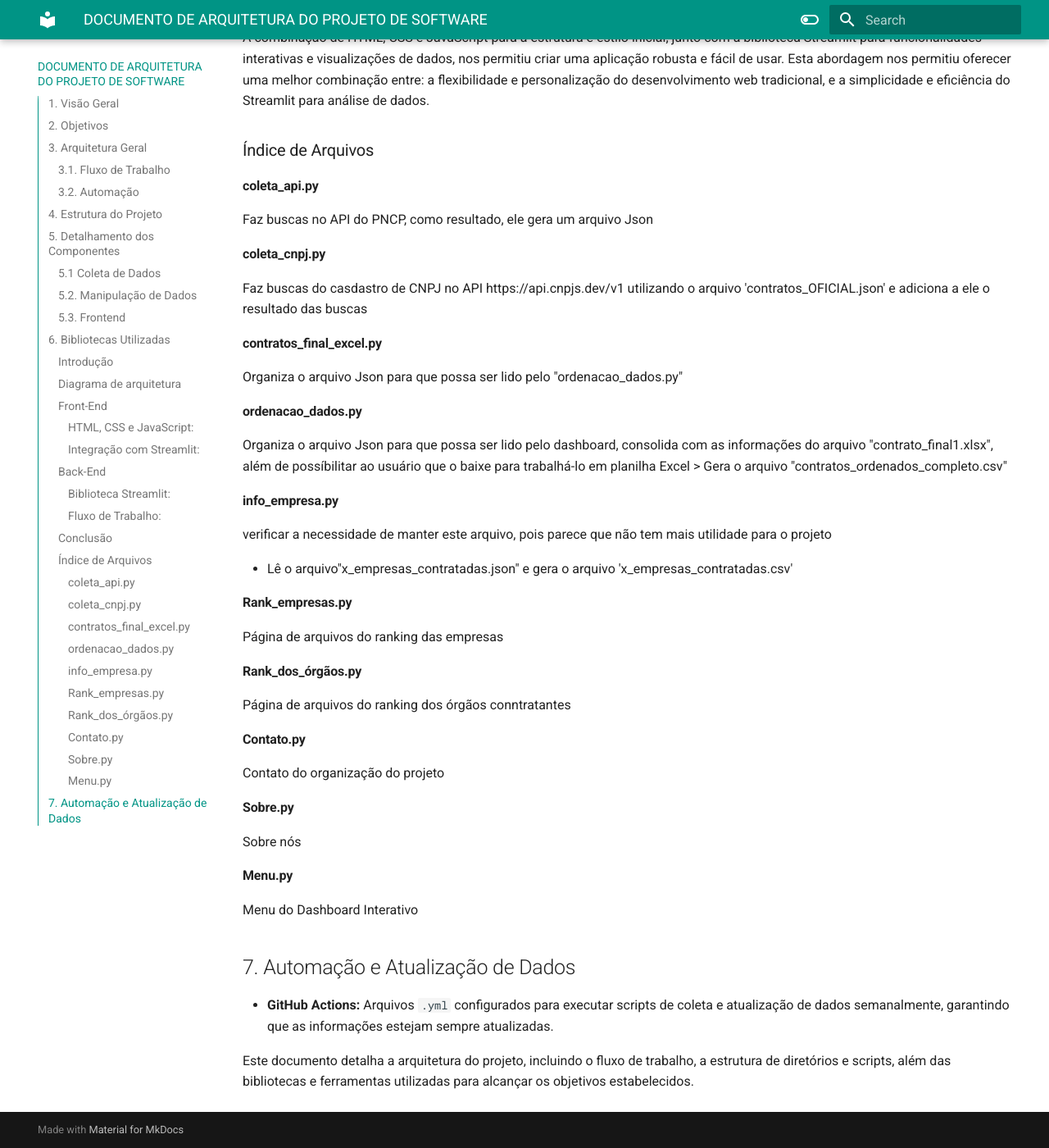
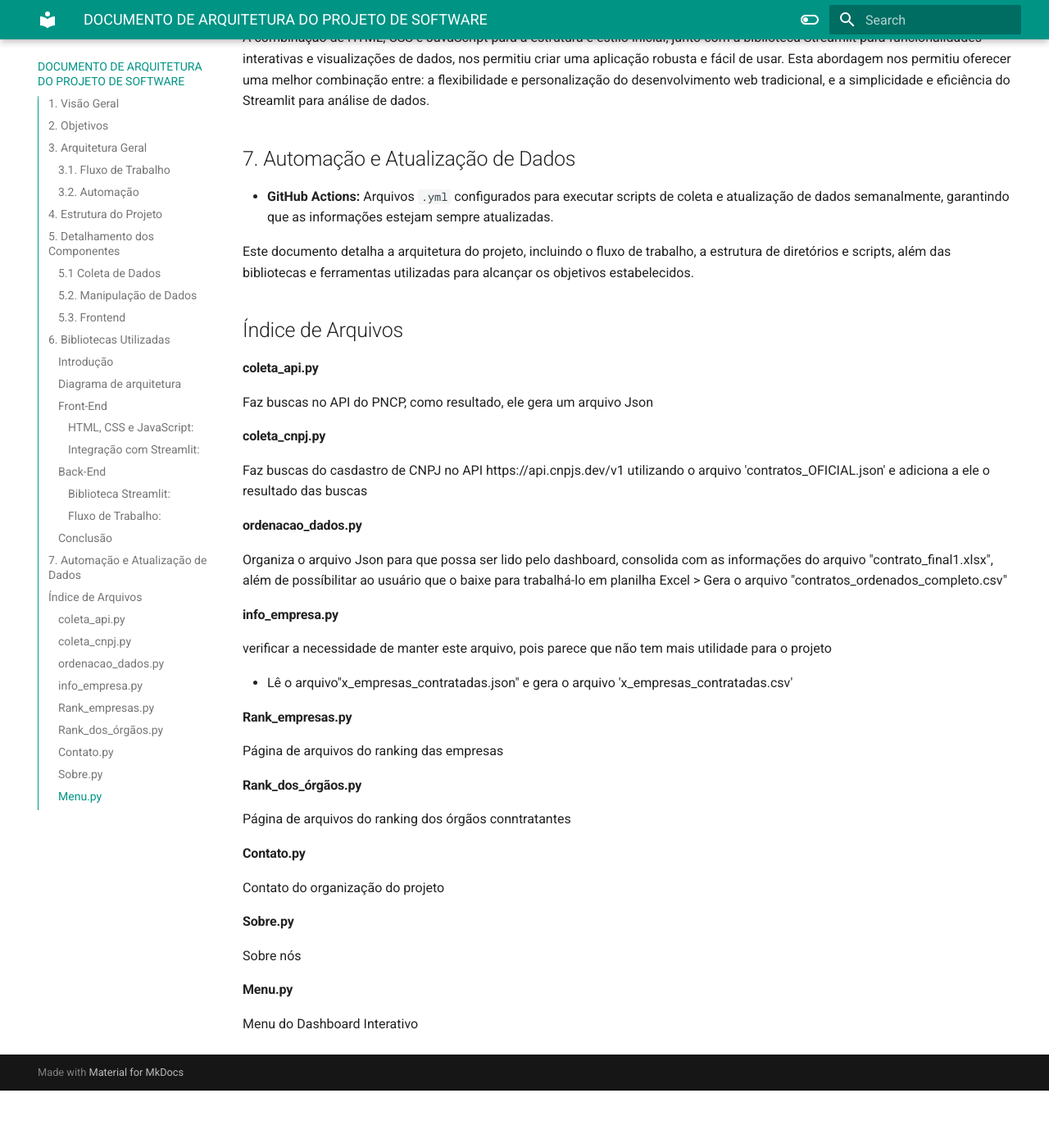
Before and after one commit to unb-mds/2024-1-Squad-10, an MkDocs documentation site: the page built from docs/Arquitetura.md, in a window 1280 px wide and 1400 px high, scrolled down 5588 px. Shown: the whole window at 82% size. Built offline with MkDocs 1.6.1 and Material for MkDocs 9.7.7, drawn with Linux system fonts in a browser that asks for light colours; after the commit the page ends 6918 px from its top, so only the background shows below that; some of the changed lines change nothing that is shown.

Commit message:
Update Arquitetura.md
atualização do índice

```diff
--- a/docs/Arquitetura.md
+++ b/docs/Arquitetura.md
@@ -163,16 +163,22 @@ O projeto LicitaNow visa verificar e mostrar aos usuários os gastos públicos d
 
 A combinação de HTML, CSS e JavaScript para a estrutura e estilo inicial, junto com a biblioteca Streamlit para funcionalidades interativas e visualizações de dados, nos permitiu criar uma aplicação robusta e fácil de usar. Esta abordagem nos permitiu oferecer uma melhor combinação entre: a flexibilidade e personalização do desenvolvimento web tradicional, e a simplicidade e eficiência do Streamlit para análise de dados.
 
-### Índice de Arquivos
+
+## 7. Automação e Atualização de Dados
+
+- **GitHub Actions:** Arquivos `.yml` configurados para executar scripts de coleta e atualização de dados semanalmente, garantindo que as informações estejam sempre atualizadas.
+
+Este documento detalha a arquitetura do projeto, incluindo o fluxo de trabalho, a estrutura de diretórios e scripts, além das bibliotecas e ferramentas utilizadas para alcançar os objetivos estabelecidos.
+
+
+
+## Índice de Arquivos
 
 #### coleta_api.py
 Faz buscas no API do PNCP, como resultado, ele gera um arquivo Json
 
 #### coleta_cnpj.py
 Faz buscas do casdastro de CNPJ no API https://api.cnpjs.dev/v1 utilizando o arquivo 'contratos_OFICIAL.json' e adiciona a ele o resultado das buscas
-
-#### contratos_final_excel.py
-Organiza o arquivo Json para que possa ser lido pelo "ordenacao_dados.py"
 
 #### ordenacao_dados.py
 Organiza o arquivo Json para que possa ser lido pelo dashboard, consolida com as informações do arquivo "contrato_final1.xlsx", além de possíbilitar ao usuário que o baixe para trabalhá-lo em planilha Excel > Gera o arquivo "contratos_ordenados_completo.csv"
@@ -185,7 +191,6 @@ verificar a necessidade de manter este arquivo, pois parece que não tem mais ut
 #### Rank_empresas.py
 Página de arquivos do ranking das empresas
 
-
 #### Rank_dos_órgãos.py
 Página de arquivos do ranking dos órgãos conntratantes
 
@@ -197,9 +202,3 @@ Sobre nós
 
 #### Menu.py
 Menu do Dashboard Interativo
-
-## 7. Automação e Atualização de Dados
-
-- **GitHub Actions:** Arquivos `.yml` configurados para executar scripts de coleta e atualização de dados semanalmente, garantindo que as informações estejam sempre atualizadas.
-
-Este documento detalha a arquitetura do projeto, incluindo o fluxo de trabalho, a estrutura de diretórios e scripts, além das bibliotecas e ferramentas utilizadas para alcançar os objetivos estabelecidos.
```
